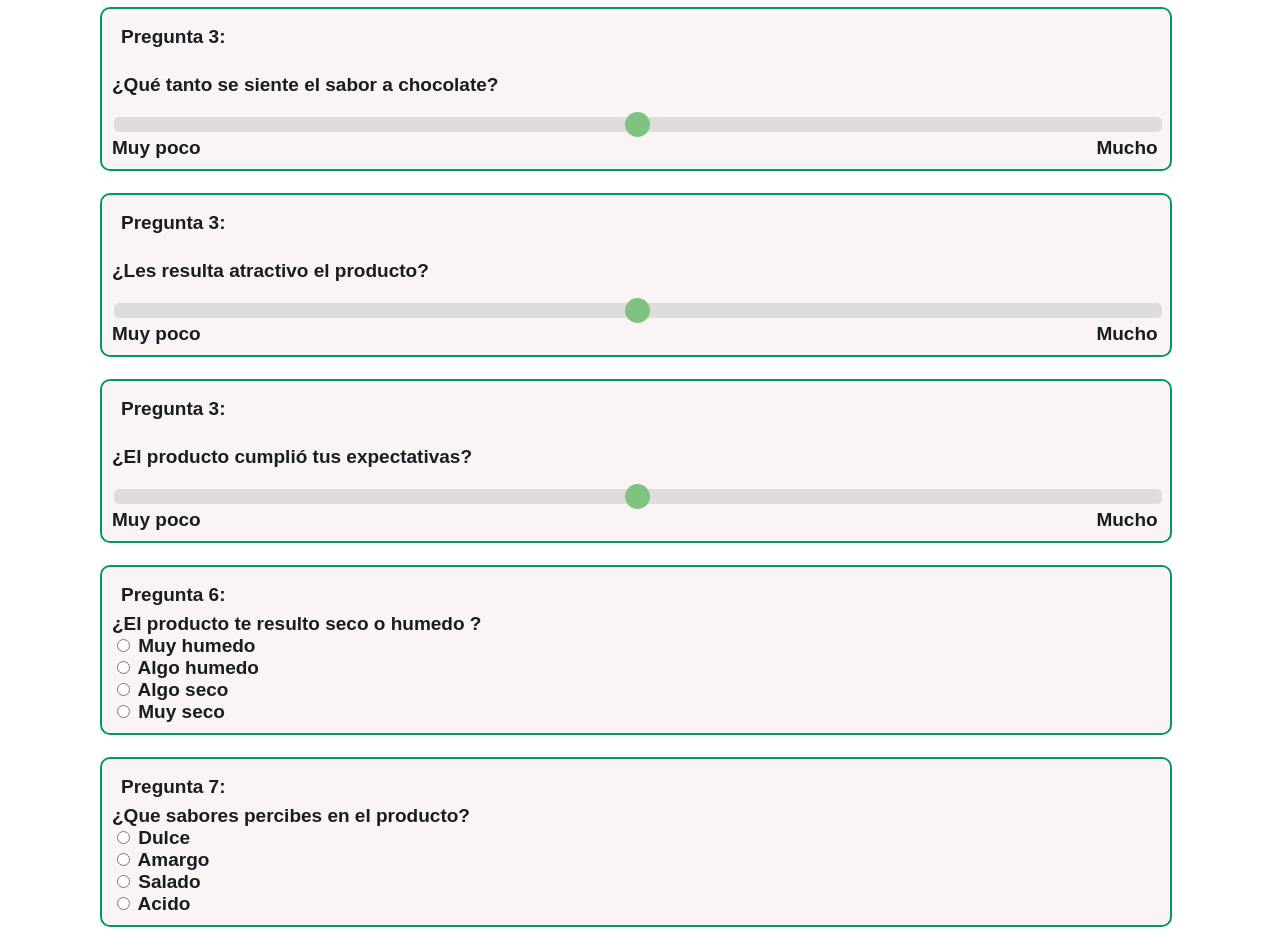
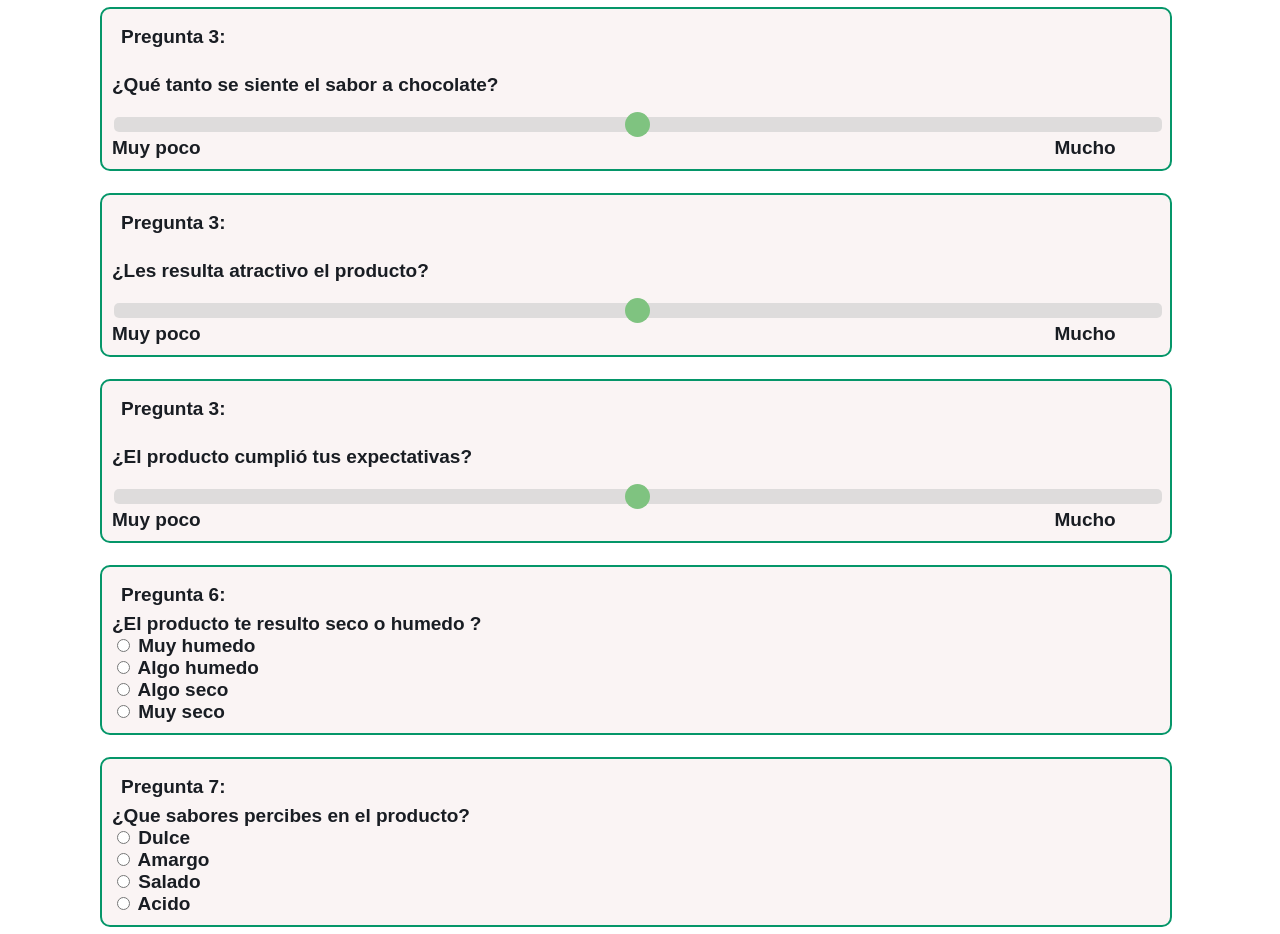
Before and after one commit to GuglielmoneSantiago/PaginaIntegradorSoftware, a website: page src/HTML/Prueba4.html in a window 1280 px wide. Shown: the part 960-1894 px from the top of the page. Drawn offline with Linux system fonts and the light colour scheme.

Commit message:
barritaFinal

```diff
--- a/src/CSS/disenioPrueba4.css
+++ b/src/CSS/disenioPrueba4.css
@@ -159,5 +159,5 @@
     cursor: pointer;
 }
 .spanDerecha{
-  margin-left: 85%;
+  margin-left: 81%;
 }
```
